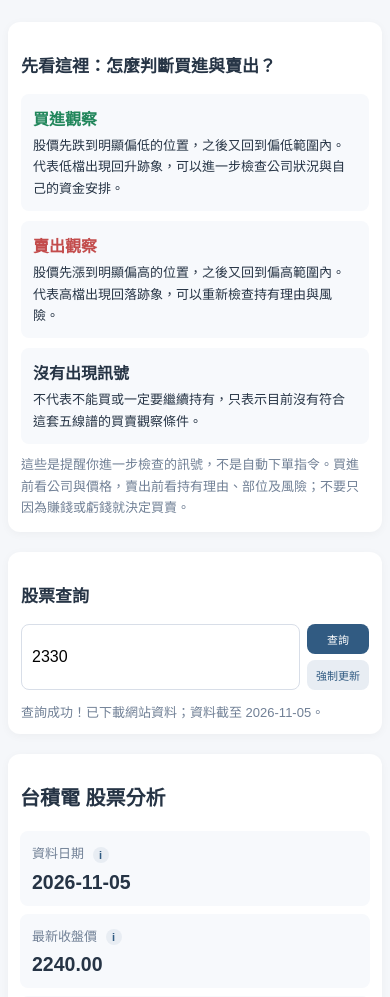
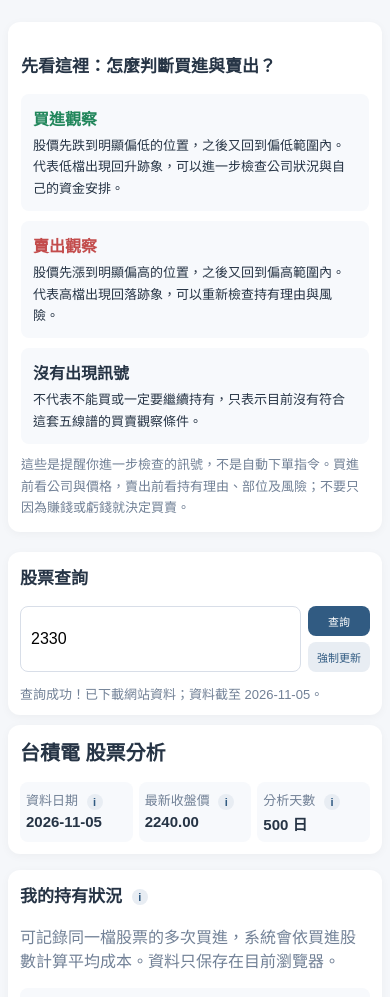
Before and after one commit to mengqi1998/lohas-stock-analyzer, a plain HTML site: page index.html in a window 390 px wide. Shown: the part 100-1097 px from the top of the page. Drawn offline with nearby package versions, Linux system fonts and the light colour scheme.

Commit message:
Place stock search and analysis summary side by side

```diff
--- a/index.html
+++ b/index.html
@@ -241,8 +241,8 @@ th {
   width:min(260px, calc(100vw - 32px)); max-width:calc(100vw - 32px);
   max-height:calc(100vh - var(--tip-top, 80px) - 16px); overflow:auto;
 }
-#result > .card:first-child,#result > .card:nth-child(5) { grid-column:1 / -1; }
-#result > .card:first-child .summary { grid-template-columns:repeat(3,minmax(0,1fr)); }
+#result > .card:nth-child(4) { grid-column:1 / -1; }
+
 .guide-grid { display:grid; grid-template-columns:repeat(3,minmax(0,1fr)); gap:10px; }
 .guide-item { padding:12px; border-radius:8px; background:#f7f9fc; }
 .guide-item strong { display:block; margin-bottom:5px; }
@@ -254,7 +254,7 @@ th {
 .line-name { display:flex; align-items:center; }
 @media(max-width:760px) {
   #result { grid-template-columns:1fr; }
-  #result > .card:first-child,#result > .card:nth-child(5) { grid-column:auto; }
+  #result > .card:nth-child(4) { grid-column:auto; }
   .guide-grid { grid-template-columns:1fr; }
 }
 </style>
@@ -337,6 +337,31 @@ input, button { max-width:100%; }
   .button-row button { width:100%; }
   .chart-container { height:280px; }
 }
+.top-panels {
+  display:grid;
+  grid-template-columns:minmax(260px, 0.8fr) minmax(0, 1.2fr);
+  gap:16px;
+  align-items:stretch;
+  margin-bottom:16px;
+}
+.top-panels > .card { min-width:0; margin:0; padding:18px; }
+.top-panels h2,.top-panels h3 { margin-top:0; }
+#summaryCard .summary { grid-template-columns:repeat(3,minmax(0,1fr)); gap:8px; margin-top:10px; }
+#summaryCard .summary-item { padding:12px; min-width:0; }
+#summaryCard .value { font-size:clamp(16px,2vw,22px); overflow-wrap:anywhere; }
+@media(max-width:760px) {
+  .top-panels { grid-template-columns:minmax(0,1fr) minmax(0,1fr); gap:10px; }
+  .top-panels > .card { padding:12px; }
+  #summaryCard .summary { grid-template-columns:1fr; gap:6px; }
+  #summaryCard .summary-item { padding:8px 10px; }
+  #summaryCard .label { margin-bottom:3px; }
+}
+@media(max-width:420px) {
+  .top-panels { grid-template-columns:1fr; }
+  #summaryCard .summary { grid-template-columns:repeat(3,minmax(0,1fr)); }
+  #summaryCard .summary-item { padding:8px 6px; }
+  #summaryCard .value { font-size:15px; }
+}
 </style>
 
 </head>
@@ -369,7 +394,8 @@ input, button { max-width:100%; }
   <p class="guide-foot">這些是提醒你進一步檢查的訊號，不是自動下單指令。買進前看公司與價格，賣出前看持有理由、部位及風險；不要只因為賺錢或虧錢就決定買賣。</p>
 </section>
 
-<section class="card">
+<div class="top-panels">
+  <section class="card">
   <h3>股票查詢</h3>
 
   <div class="search-row">
@@ -384,10 +410,7 @@ input, button { max-width:100%; }
 
   <div id="status" class="status">請輸入股票代號開始查詢。</div>
 </section>
-
-<section id="result" class="hidden">
-
-  <div class="card">
+  <div class="card hidden" id="summaryCard">
     <h2 id="stockTitle">股票分析</h2>
 
     <div class="summary">
@@ -405,6 +428,9 @@ input, button { max-width:100%; }
       </div>
     </div>
   </div>
+</div>
+
+<section id="result" class="hidden">
 
 
   <div class="card">
@@ -631,6 +657,7 @@ async function searchStock(forceRefresh = false) {
   const stockId = document.getElementById("stockId").value.trim();
   const status = document.getElementById("status");
   const result = document.getElementById("result");
+  const summaryCard = document.getElementById("summaryCard");
   const button = document.getElementById("searchBtn");
   const refreshButton = document.getElementById("refreshBtn");
 
@@ -638,6 +665,7 @@ async function searchStock(forceRefresh = false) {
     status.textContent = "請輸入正確的股票或 ETF 代號。";
     status.className = "status error";
     result.classList.add("hidden");
+    summaryCard.classList.add("hidden");
     return;
   }
 
@@ -647,6 +675,7 @@ async function searchStock(forceRefresh = false) {
   status.textContent = "正在讀取分析資料...";
   status.className = "status";
   result.classList.add("hidden");
+  summaryCard.classList.add("hidden");
 
   try {
 
@@ -697,6 +726,7 @@ async function searchStock(forceRefresh = false) {
 
     displayStock(data);
 
+    summaryCard.classList.remove("hidden");
     result.classList.remove("hidden");
 
     const latestDate = data.data[data.data.length - 1]?.date || "未知";
```
